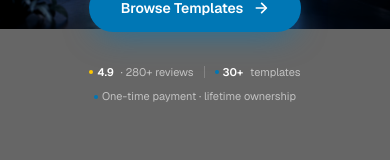
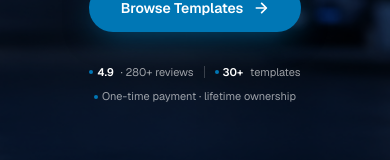
Before and after one commit to joyalvarghese458/template-app, a Next.js app: page / in a window 390 px wide. Shown: the part 503-663 px from the top of the page. Built offline with nearby package versions, Linux system fonts and the light colour scheme; no server answers; the database is empty; a web font is replaced by a local one.

Commit message:
new uigw

```diff
--- a/app/(site)/page.tsx
+++ b/app/(site)/page.tsx
@@ -19,11 +19,11 @@ export default function Home() {
           src="/landing-img.png"
           alt="Landing"
           fill
-          className="object-contain object-center sm:object-cover sm:object-center"
+          className="object-cover object-center"
           priority
         />
         {/* Dark overlay */}
-        <div className="absolute inset-0 bg-black/60 sm:bg-black/55" aria-hidden="true" />
+        <div className="absolute inset-0 bg-black/50" aria-hidden="true" />
 
         {/* Hero content */}
         <div className="relative z-10 flex-1 flex flex-col items-center justify-center w-full px-6 sm:px-8 lg:px-12 pt-20 pb-6 text-center">
@@ -75,7 +75,7 @@ export default function Home() {
           {/* Trust strip */}
           <div className="flex flex-col items-center gap-2 text-[11px] sm:text-xs text-white/60">
             <div className="flex items-center gap-2.5">
-              <span className="whitespace-nowrap flex items-center gap-1"><span className="w-1 h-1 rounded-full bg-yellow-400 shrink-0" /><span className="text-white font-semibold">4.9</span>&nbsp;· 280+ reviews</span>
+              <span className="whitespace-nowrap flex items-center gap-1"><span className="w-1 h-1 rounded-full bg-brand shrink-0" /><span className="text-white font-semibold">4.9</span>&nbsp;· 280+ reviews</span>
               <span className="shrink-0 w-px h-3 bg-white/20" />
               <span className="whitespace-nowrap flex items-center gap-1"><span className="w-1 h-1 rounded-full bg-brand shrink-0" /><span className="text-white font-semibold">30+</span>&nbsp;templates</span>
             </div>
```
